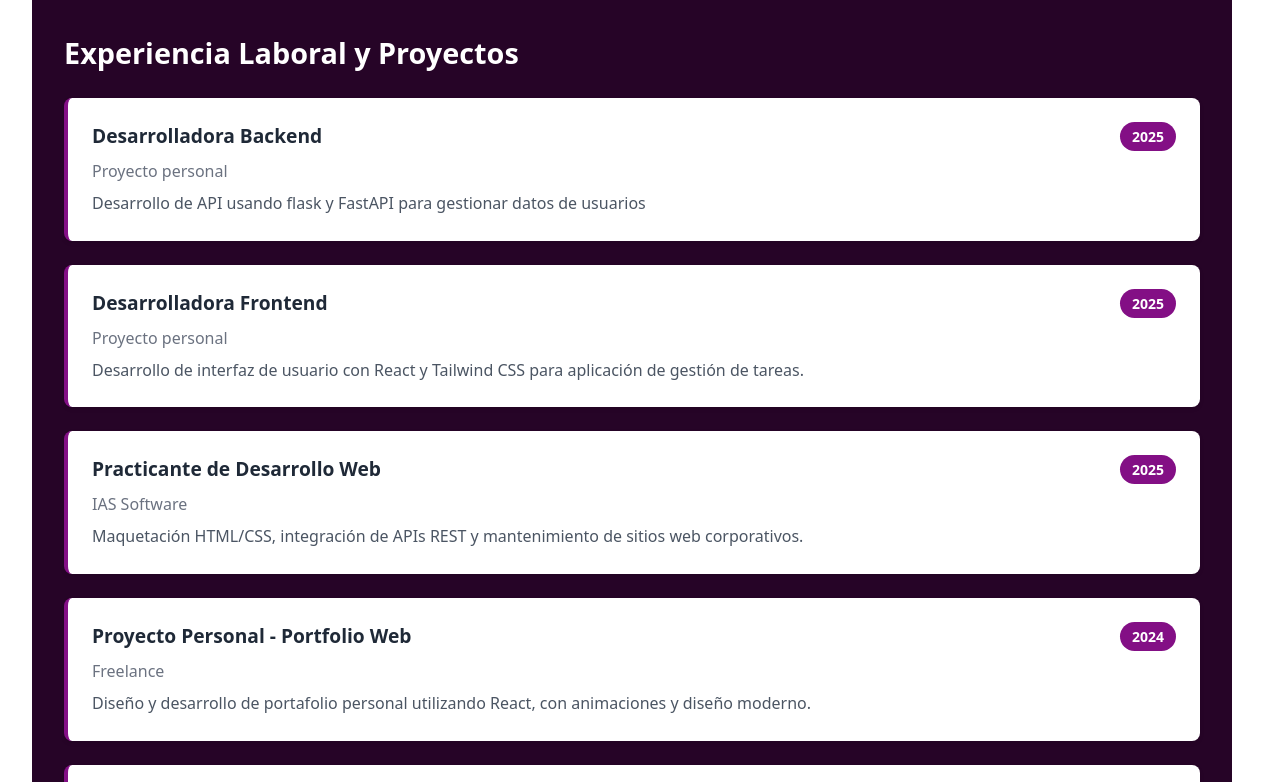
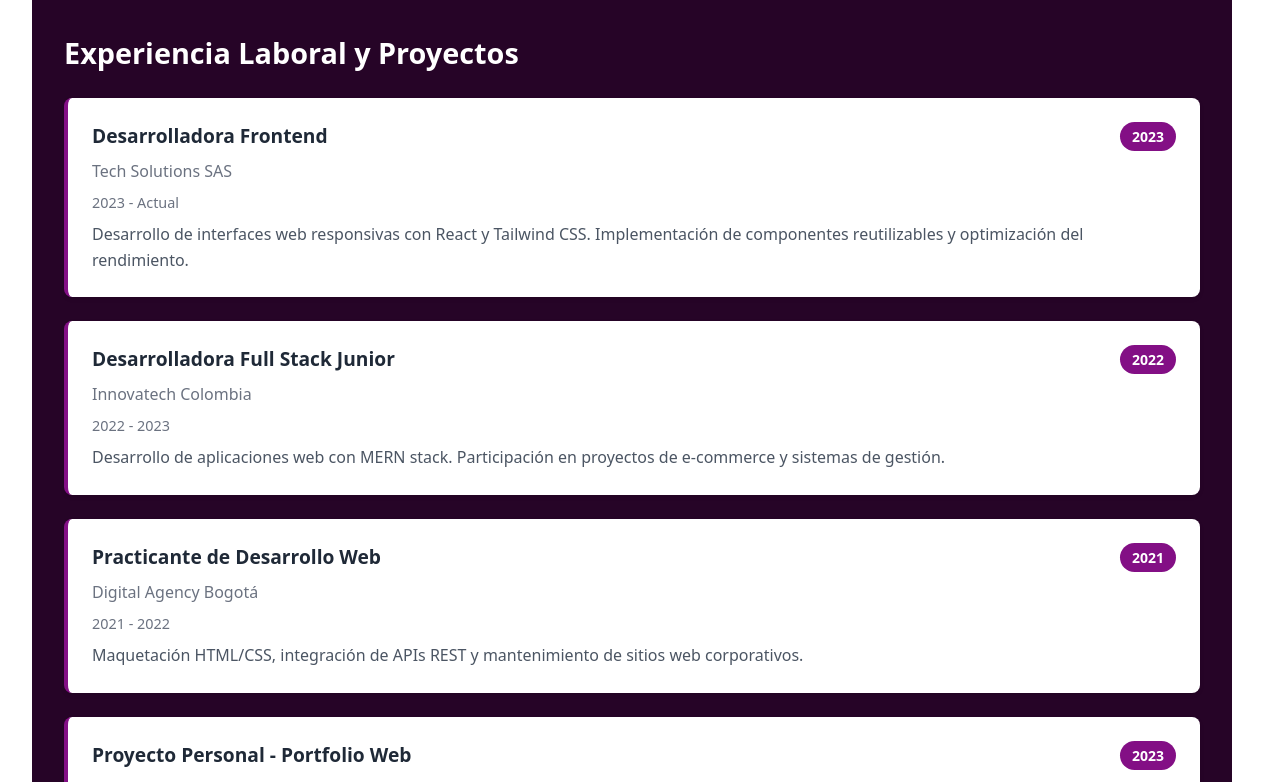
Before and after one commit to JulesPrz/cv-react-juliana-perez, a React (Vite) app: page / in a window 1280 px wide. Shown: the part 860-1642 px from the top of the page. Built offline with nearby package versions, Linux system fonts and the light colour scheme.

Commit message:
feat: Experiencia mapeada desde arreglo en App.jsx

```diff
--- a/src/App.jsx
+++ b/src/App.jsx
@@ -16,8 +16,8 @@ function App() {
         email={datosPersonales.email}
       />
       <Perfil resumen={perfilProfesional.resumen} />
-      <StackTecnologias />
-      <Experiencia />
+      <StackTecnologias tecnologias={tecnologias} />
+      <Experiencia experiencias={experiencias} />
       <Educacion />
     </div>
   );
--- a/src/components/Experiencia.jsx
+++ b/src/components/Experiencia.jsx
@@ -1,77 +1,4 @@
-const Experiencia = () => {
-  const experiencias = [
-    {
-      id: 1,
-      cargo: "Desarrolladora Backend",
-      empresa: "Proyecto personal",
-      año: 2025,
-      descripcion: "Desarrollo de API usando flask y FastAPI para gestionar datos de usuarios"
-    },
-    {
-      id: 2,
-      cargo: "Desarrolladora Frontend",
-      empresa: "Proyecto personal",
-      año: 2025,
-      descripcion: "Desarrollo de interfaz de usuario con React y Tailwind CSS para aplicación de gestión de tareas."
-    },
-    {
-      id: 3,
-      cargo: "Practicante de Desarrollo Web",
-      empresa: "IAS Software",
-      año: 2025,
-      descripcion: "Maquetación HTML/CSS, integración de APIs REST y mantenimiento de sitios web corporativos."
-    },
-    {
-      id: 4,
-      cargo: "Proyecto Personal - Portfolio Web",
-      empresa: "Freelance",
-      año: 2024,
-      descripcion: "Diseño y desarrollo de portafolio personal utilizando React, con animaciones y diseño moderno."
-    },
-    {
-      id: 5,
-      cargo: "Proyecto - Sistema de Inventario",
-      empresa: "Universidad Nacional",
-      año: 2023,
-      descripcion: "Desarrollo de sistema de gestión de inventario con Node.js, Express y MongoDB para proyecto académico."
-    },
-    {
-      id: 6,
-      cargo: "Proyecto - App de Tareas",
-      empresa: "Proyecto Personal",
-      año: 2023,
-      descripcion: "Aplicación de gestión de tareas con React y localStorage. Implementación de CRUD completo y filtros."
-    },
-    {
-      id: 7,
-      cargo: "Asistente de TI",
-      empresa: "Corporación Empresarial",
-      año: 2022,
-      descripcion: "Soporte técnico, mantenimiento de equipos y asistencia en implementación de soluciones tecnológicas."
-    },
-    {
-      id: 8,
-      cargo: "Proyecto - Landing Page Restaurante",
-      empresa: "Freelance",
-      año: 2022,
-      descripcion: "Diseño y desarrollo de landing page para restaurante local con sistema de reservas y galería de menú."
-    },
-    {
-      id: 9,
-      cargo: "Proyecto - Blog Tecnológico",
-      empresa: "Proyecto Personal",
-      año: 2022,
-      descripcion: "Blog personal sobre desarrollo web con sistema de comentarios y administración de contenido."
-    },
-    {
-      id: 10,
-      cargo: "Colaboradora Open Source",
-      empresa: "GitHub Community",
-      año: 2022,
-      descripcion: "Contribuciones a proyectos open source, corrección de bugs y mejora de documentación."
-    }
-  ];
-
+const Experiencia = ({ experiencias }) => {
   return (
     <section className="experiencia-section">
       <h2>Experiencia Laboral y Proyectos</h2>
@@ -83,6 +10,9 @@ const Experiencia = () => {
               <span className="año-badge">{exp.año}</span>
             </div>
             <h4>{exp.empresa}</h4>
+            <p style={{ color: '#6b7280', fontSize: '0.9rem', margin: '0.25rem 0' }}>
+              {exp.periodo}
+            </p>
             <p>{exp.descripcion}</p>
           </div>
         ))}
```
